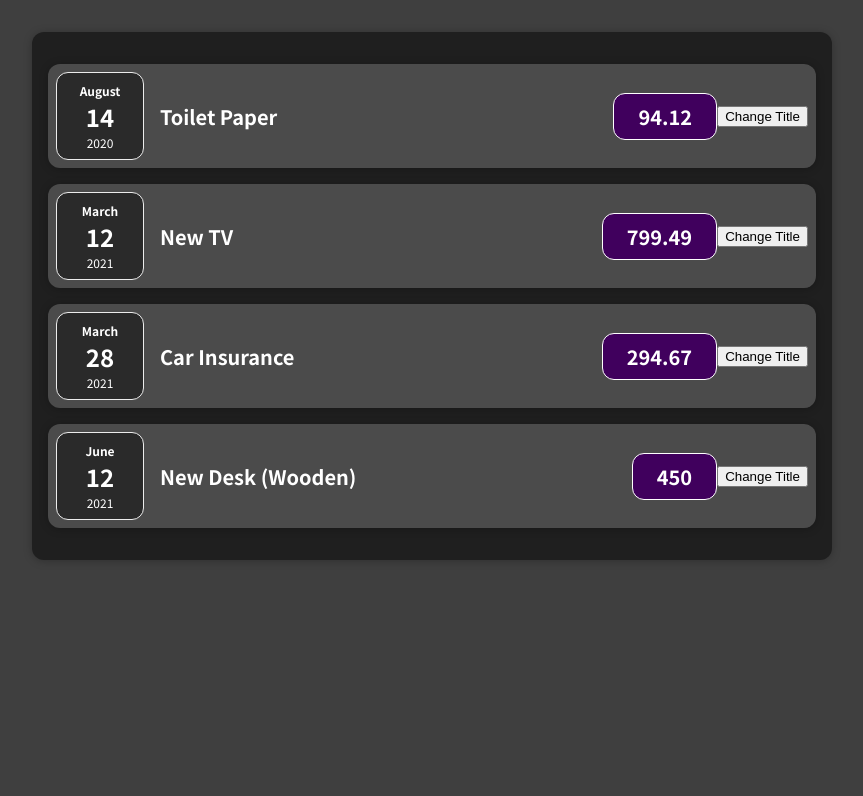
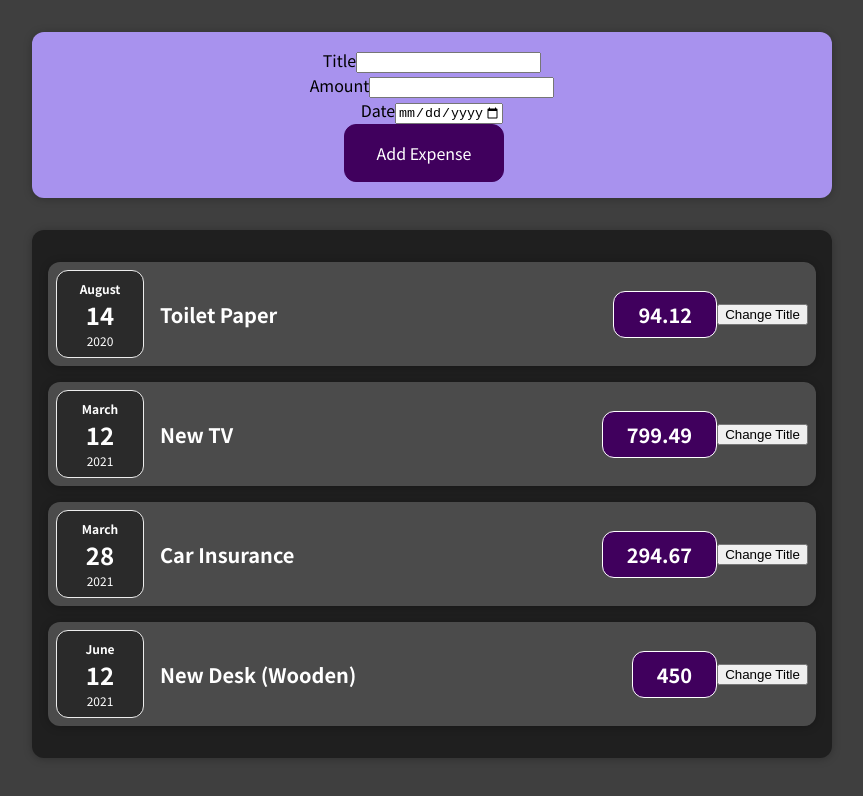
Before and after one commit to broverlord93/expense-react-app, a React (Create React App) app: page / in a window 1280 px wide. Shown: the top 796 px of the page, without its empty margins (208-1071 px from the left). Built offline with nearby package versions, Linux system fonts and the light colour scheme.

Commit message:
Created forms to add new expenses as components.

```diff
--- a/src/App.js
+++ b/src/App.js
@@ -1,4 +1,6 @@
+import React from "react";
 import Expenses from "./components/Expenses/Expenses"
+import NewExpense from "./components/NewExpense/NewExpense";
 
 const App = () => {
     const expenses = [
@@ -25,6 +27,7 @@ const App = () => {
 
     return (
         <div>
+            <NewExpense></NewExpense>
             <Expenses expenses={expenses}/>
         </div>
     );
--- /dev/null
+++ b/src/components/NewExpense/ExpenseForm.css
@@ -0,0 +1,26 @@
+.new-expense__controls {
+    display: flex;
+    flex-wrap: wrap;
+    gap: 1rem;
+    margin-bottom: 1rem;
+    text-align: left;
+}
+
+.new-expense__control label {
+    font-weight: bold;
+    margin-bottom: 0.5rem;
+    display: block;
+}
+
+.new-expense__control input {
+    font: inherit;
+    padding: 0.5rem;
+    border-radius: 6px;
+    border: 1px solid #ccc;
+    width: 20rem;
+    max-width: 100%;
+}
+
+.new-expense__actions {
+    text-align: right;
+}
--- /dev/null
+++ b/src/components/NewExpense/ExpenseForm.js
@@ -0,0 +1,30 @@
+import React from "react";
+
+const ExpenseForm = () => {
+    const today = new Date().toISOString().split('T')[0];
+
+
+    return (
+        <form>
+            <div className="new-expense__controls">
+                <div className="new-expense__control">
+                    <label>Title</label>
+                    <input type="text"/>
+                </div>
+                <div className="new-expense__control">
+                    <label>Amount</label>
+                    <input type="number" min="0.01" step="0.01"/>
+                </div>
+                <div className="new-expense__control">
+                    <label>Date</label>
+                    <input type="date" min="2019-01-01" max={today}/>
+                </div>
+                <div className="new-expense__actions">
+                    <button type="submit">Add Expense</button>
+                </div>
+            </div>
+        </form>
+    );
+};
+
+export default ExpenseForm;
--- /dev/null
+++ b/src/components/NewExpense/NewExpense.css
@@ -0,0 +1,38 @@
+.new-expense {
+    background-color: #a892ee;
+    padding: 1rem;
+    margin: 2rem auto;
+    width: 50rem;
+    max-width: 95%;
+    border-radius: 12px;
+    text-align: center;
+    box-shadow: 0 1px 8px rgba(0, 0, 0, 0.25);
+}
+
+.new-expense button {
+    font: inherit;
+    cursor: pointer;
+    padding: 1rem 2rem;
+    border: 1px solid #40005d;
+    background-color: #40005d;
+    color: white;
+    border-radius: 12px;
+    margin-right: 1rem;
+}
+
+.new-expense button:hover,
+.new-expense button:active {
+    background-color: #510674;
+    border-color: #510674;
+}
+
+.new-expense button.alternative {
+    color: #220131;
+    border-color: transparent;
+    background-color: transparent;
+}
+
+.new-expense button.alternative:hover,
+.new-expense button.alternative:active {
+    background-color: #ddb3f8;
+}
--- /dev/null
+++ b/src/components/NewExpense/NewExpense.js
@@ -0,0 +1,14 @@
+import React from "react";
+import ExpenseForm from "./ExpenseForm";
+
+import './NewExpense.css';
+
+const NewExpense = () => {
+    return (
+        <div className="new-expense">
+            <ExpenseForm></ExpenseForm>
+        </div>
+    );
+};
+
+export default NewExpense;
```
